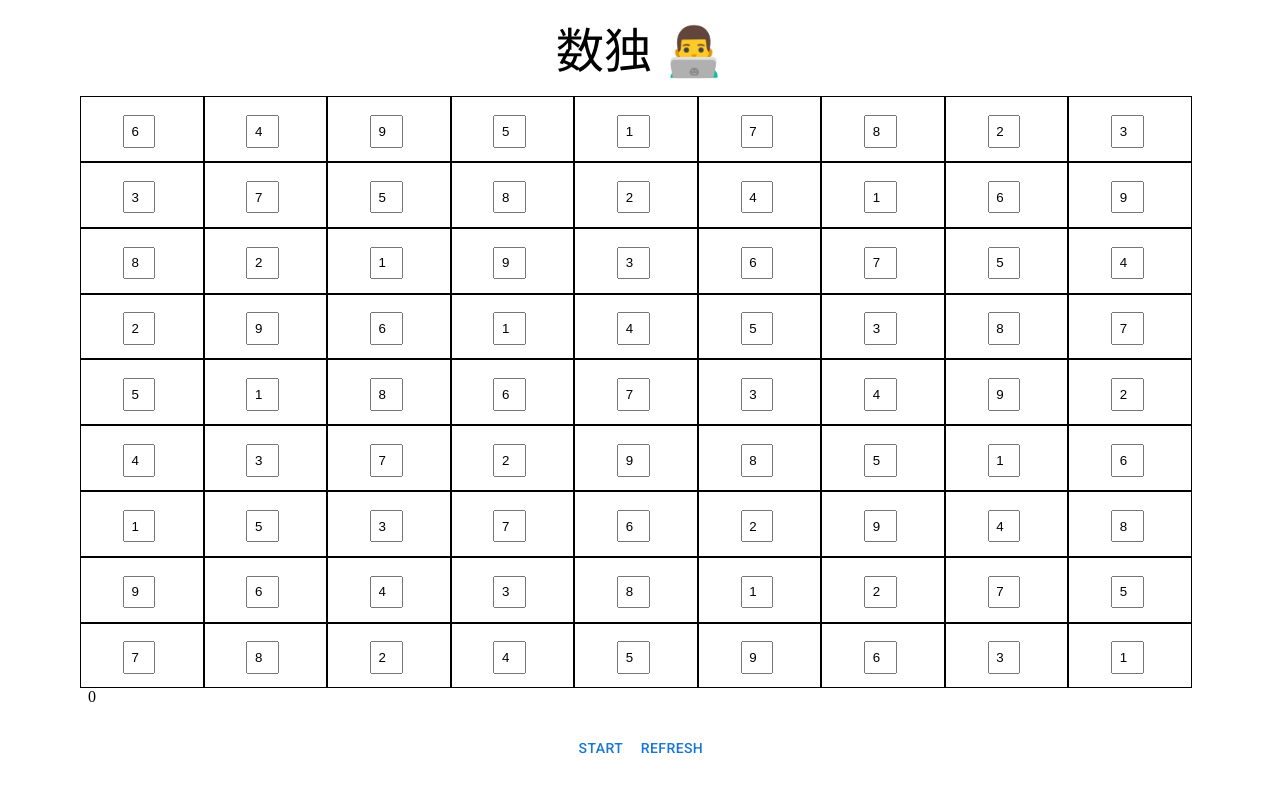
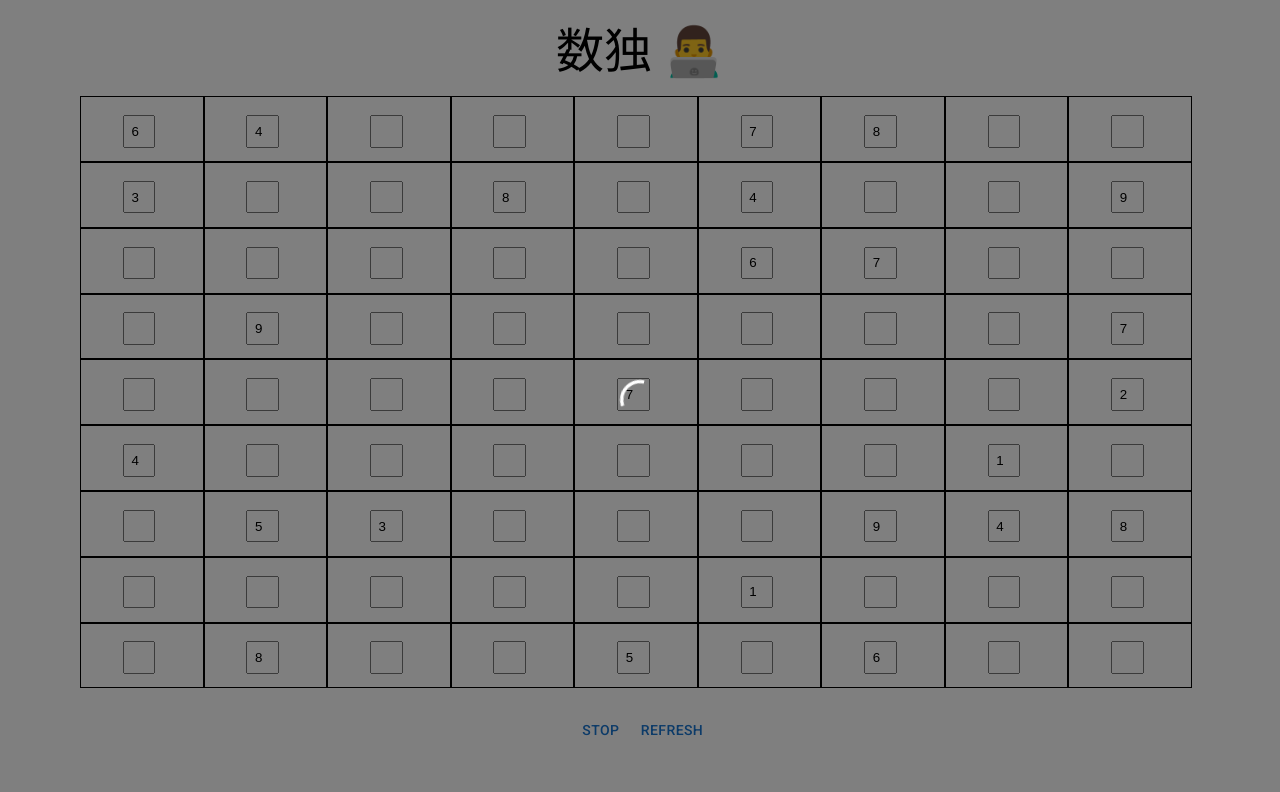
Before and after one commit to ysku/sudoku-cheater, a React (Create React App) app: page / in a window 1280 px wide. Both pictures are taken after a click on the button "START". Shown: the top 792 px of the page. Built offline with nearby package versions, Linux system fonts and the light colour scheme; a web font is replaced by a local one.

Commit message:
fix: use web worker to perform algorithm

```diff
--- a/src/SudokuTable.tsx
+++ b/src/SudokuTable.tsx
@@ -1,12 +1,16 @@
-import React, { useState } from 'react';
-import { Box, Button, CircularProgress, Container, Grid } from "@mui/material"
-import { Table, N, fromValues, renderCell, bruteForce, copyTable, render, isValid} from "./lib/sudoku";
+import React, { useEffect, useMemo, useState } from 'react';
+import { Backdrop, Box, Button, CircularProgress, Container, Grid } from "@mui/material"
+import { Table, N, fromValues, renderCell, copyTable, render, isValid} from "./lib/sudoku";
+import { algorithms, Request, Response } from './lib/types';
 
-function Loading() {
+function Loading({ open }: { open: boolean }) {
   return (
-    <Box sx={{ display: 'flex' }}>
-      <CircularProgress />
-    </Box>
+    <Backdrop
+      sx={{ color: '#fff', zIndex: (theme) => theme.zIndex.drawer + 1 }}
+      open={open}
+    >
+      <CircularProgress color="inherit" />
+    </Backdrop>
   );
 }
 
@@ -23,28 +27,47 @@ function SudokuTablePage() {
     [N, 8, N, N, 5, N, 6, N, N],
   ]
   const [table, setTable] = useState<Table>(fromValues(initialValues))
-  const [done, setDone] = useState<boolean>(false);
   const [processing, setProcessing] = useState<boolean>(false);
-  const [elapsedSec, setElapsedSec] = useState<number | null>(null);
+  const [messages, setMessages] = useState<Array<string>>([]);
+
+  const algorithm: Worker = useMemo(
+    () => new Worker(new URL("./lib/algorithm.ts", import.meta.url)),
+    []
+  );
+
+  useEffect(() => {
+    if (window.Worker) {
+      algorithm.onmessage = (e: MessageEvent<string>) => {
+        console.log("algorithm.onmessage", e);
+        const response = JSON.parse(e.data) as Response;
+        setTable(response.table);
+        setMessages([
+          `finished in ${response.elapsedSec} seconds`
+        ]);
+        setProcessing(false);
+      };
+    }
+  }, [algorithm]);
 
   const handleStartClick = () => {
-    const start = performance.now();
+    const start = Date.now();
     setProcessing(true);
-    const result = bruteForce(table, [0, 0]);
-    setTable(result);
-    setElapsedSec(Math.round((performance.now() - start) / 1000));
-    setDone(true);
-    setProcessing(false);
-    console.log("completed!!");
+    algorithm.postMessage(JSON.stringify({
+      action: algorithms.bruteForce,
+      table: table,
+      startTime: start
+    } as Request));
   }
 
   const handleStopClick = () => {
-    setDone(false);
     setProcessing(false);
   }
 
   const handleRefreshClick = () => {
+    setProcessing(true);
     setTable(fromValues(initialValues));
+    setMessages([]);
+    setProcessing(false);
   }
 
   const createOnChangeHandler = (x: number, y: number) => {
@@ -75,7 +98,6 @@ function SudokuTablePage() {
 
   return (
     <Container>
-      {processing && <Loading/>}
       <Box width="100%" textAlign="center" sx={{ flexGrow: 1 }}>
         <Grid container rowSpacing={1} spacing={1} columns={9}>
           {table.map((row, rowIdx) => row.map((cell, cellIdx) => (
@@ -96,11 +118,14 @@ function SudokuTablePage() {
               </div>
             </Grid>
           )))}
+          <Loading open={processing}/>
         </Grid>
       </Box>
-      {elapsedSec && (
+      {messages && (
         <Box width="100%" textAlign="center" sx={{ mt: 3 }}>
-          finished in {elapsedSec} seconds
+          {messages.map((message, idx) => (
+            <p key={idx}>{message}</p>
+          ))}
         </Box>
       )}
       <Box width="100%" textAlign="center" sx={{ mt: 3 }}>
@@ -109,7 +134,7 @@ function SudokuTablePage() {
             Start
           </Button>
         ) : (
-          <Button onClick={handleStopClick} disabled={done}>
+          <Button onClick={handleStopClick} disabled={!processing}>
             Stop
           </Button>
         )}
--- /dev/null
+++ b/src/lib/algorithm.ts
@@ -0,0 +1,20 @@
+/* eslint-disable no-restricted-globals */
+import { algorithms, Request, Response } from "./types";
+import { bruteForce } from "./sudoku";
+
+self.onmessage = (e: MessageEvent<string>) => {
+  const request = JSON.parse(e.data) as Request;
+  console.log("onmessage", request);
+  if (request.action === algorithms.bruteForce) {
+    console.log(`start algorithm`);
+    const table = request.table;
+    const result = bruteForce(table, [0, 0]);
+    const response: Response = {
+      table: result,
+      elapsedSec: Math.round((Date.now() - request.startTime) / 1000),
+    }
+    self.postMessage(JSON.stringify(response));
+  }
+}
+
+export {};
--- /dev/null
+++ b/src/lib/types.ts
@@ -0,0 +1,16 @@
+import { Table } from "./sudoku";
+
+export enum algorithms {
+  bruteForce = "bruteForce"
+}
+
+export type Request = {
+  action: string;
+  table: Table;
+  startTime: number;
+}
+
+export type Response = {
+  table: Table;
+  elapsedSec: number;
+}
```
